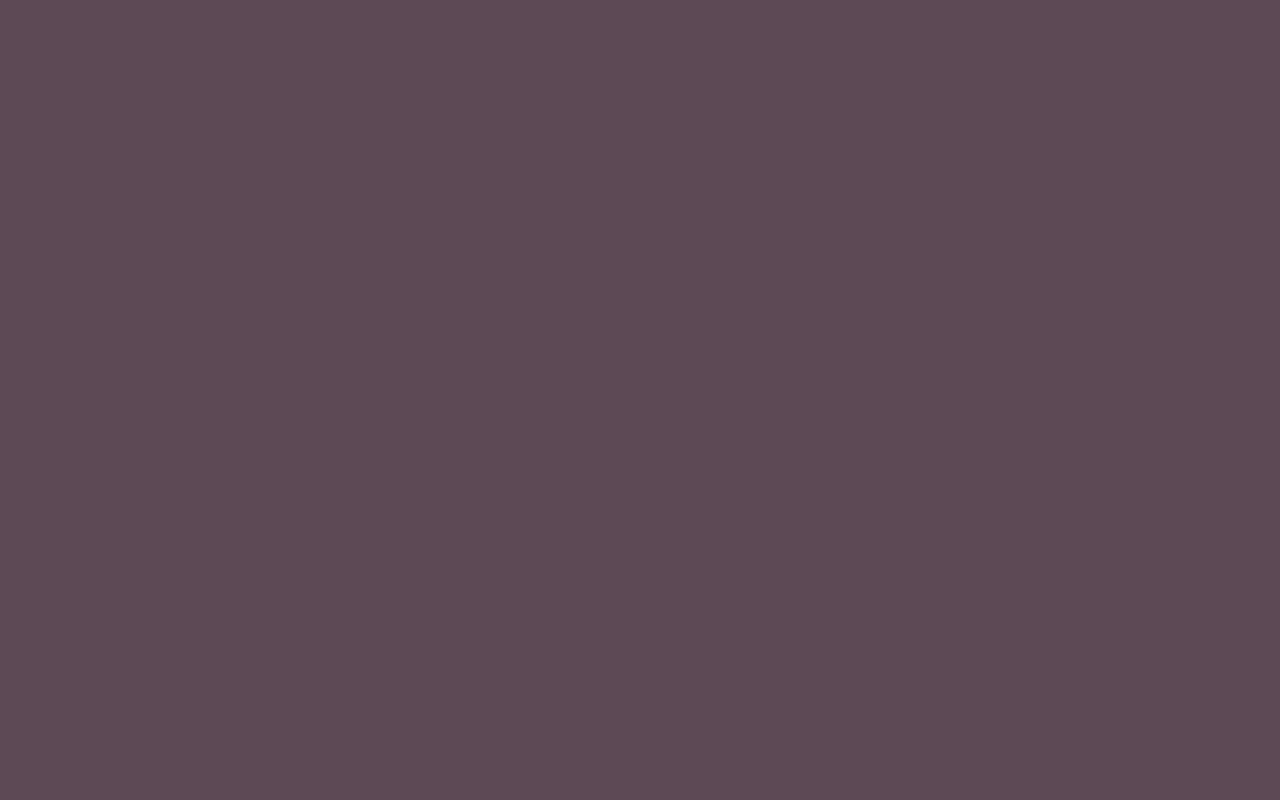
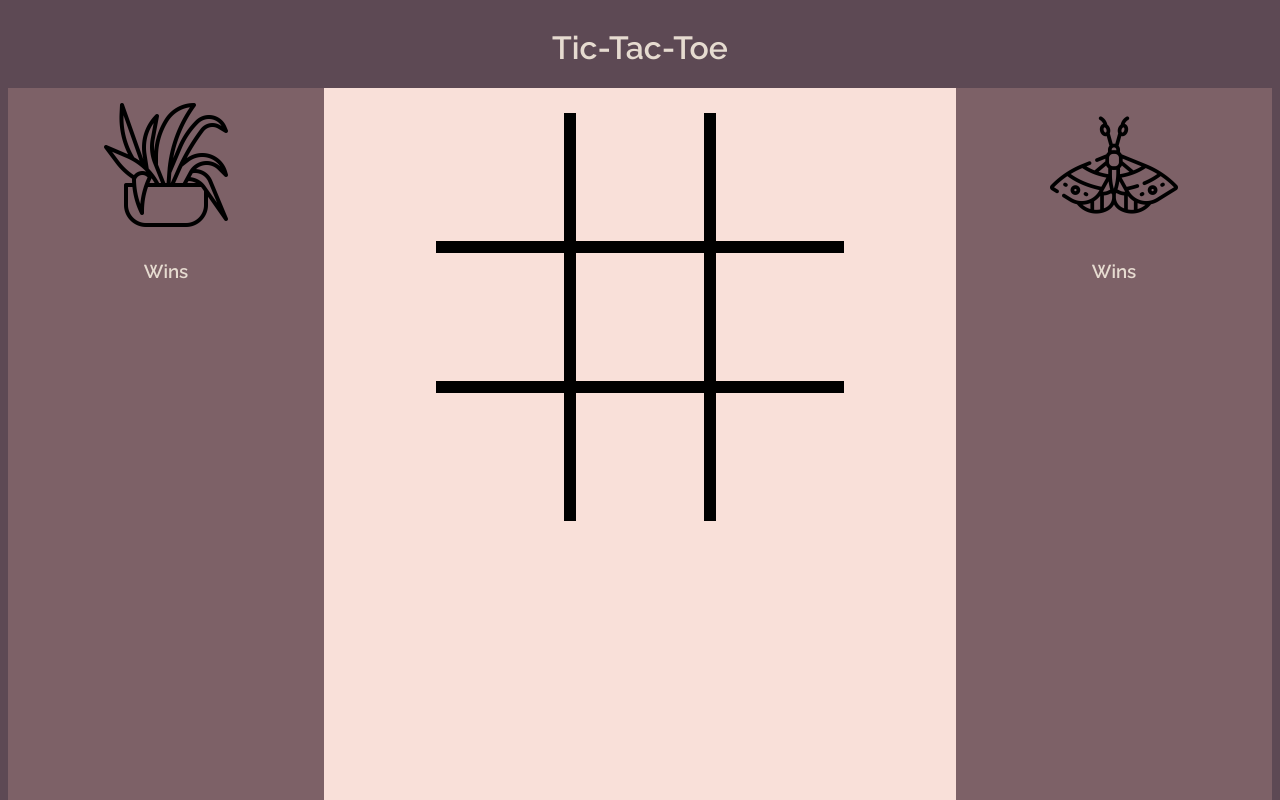
Before and after one commit to KATIETOLER/tic-tac-toe, a plain HTML site: page index.html in a window 1280 px wide. Shown: the top 800 px of the page. Drawn offline with Linux system fonts and the light colour scheme.

Commit message:
Add game board

```diff
--- a/index.html
+++ b/index.html
@@ -3,12 +3,37 @@
 <head>
   <meta charset="UTF-8">
   <meta name="viewport" content="width=device-width, initial-scale=1.0">
-  <link href="https://fonts.googleapis.com/css2?family=Montserrat&family=Open+Sans:wght@400;600&display=swap" rel="stylesheet">
+  <link href="https://fonts.googleapis.com/css2?family=Montserrat&family=Open+Sans:wght@400;600&family=Raleway:wght@200;400;600&display=swap" rel="stylesheet">
   <link rel="stylesheet" href="styles.css">
   <title>Tic-Tac-Toe</title>
 </head>
 <body>
-
+<header>
+  <h1>Tic-Tac-Toe</h1>
+</header>
+  <main>
+    <div class="player">
+      <img src="./assets/spider-plant.png" alt="plant" />
+      <h3 class="win-counter">Wins </h3>
+    </div>
+    <section class="game">
+      <section class="game-board">
+          <div class="square top left" id="one"></div>
+          <div class="square top" id="two"></div>
+          <div class="square top right" id="three"></div>
+          <div class="square left" id="four"></div>
+          <div class="square" id="five"></div>
+          <div class="square right" id="six"></div>
+          <div class="square bottom left" id="seven"></div>
+          <div class="square bottom" id="eight"></div>
+          <div class="square bottom right" id="nine"></div>
+      </section>
+    </section>
+    <div class="computer">
+      <img src="./assets/moth.png" alt="moth" />
+      <h3 class="win-counter">Wins </h3>
+    </div>
+  </main>
   <script src="./src/data.js"></script>
   <script src="./src/main.js"></script>
 </body>
--- a/styles.css
+++ b/styles.css
@@ -2,6 +2,7 @@
   font-family: "Raleway";
   background-color: #5D4954;
   color: #E6DBD0;
+  overflow: hidden;
 }
 
 main {
```
